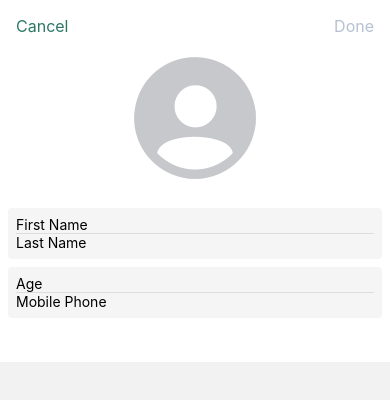
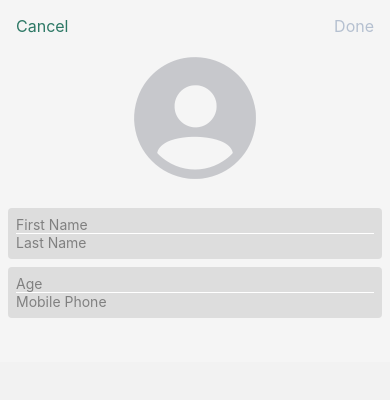
Before and after one commit to dyahnrchls/contactApps, a React Native app: screen /Add in a window 390 px wide. Shown: the top 400 px of the page. Built offline with nearby package versions, Linux system fonts and the light colour scheme; no server answers.

Commit message:
Update style.

```diff
--- a/package.json
+++ b/package.json
@@ -7,7 +7,8 @@
     "ios": "react-native run-ios",
     "lint": "eslint .",
     "start": "react-native start",
-    "test": "jest"
+    "test": "jest",
+    "build": "cd ./android && ./gradlew clean && ./gradlew app:assembleRelease"
   },
   "dependencies": {
     "@react-navigation/native": "^6.1.17",
--- a/src/components/CallLog/CallLog.tsx
+++ b/src/components/CallLog/CallLog.tsx
@@ -15,10 +15,10 @@ export const CallLog = ({icon, title, date, testID}: CallLogProps) => {
         {icon && (
           <View {...(testID && {testID: `${testID}-info-icon`})}>{icon}</View>
         )}
-        <Text>{title}</Text>
+        <Text style={styles.colorText}>{title}</Text>
       </View>
 
-      <Text>{date}</Text>
+      <Text style={styles.colorText}>{date}</Text>
     </View>
   );
 };
@@ -37,4 +37,7 @@ const styles = StyleSheet.create({
     gap: 16,
     alignItems: 'center',
   },
+  colorText: {
+    color: 'gray',
+  },
 });
--- a/src/screens/Add/AddScreen.tsx
+++ b/src/screens/Add/AddScreen.tsx
@@ -49,18 +49,30 @@ const AddScreen: React.FC<Props> = ({navigation}): React.JSX.Element => {
             <TextInput
               placeholder="First Name"
               onChangeText={setFirstName}
-              style={styles.inputBorder}
+              style={styles.inputWithBorder}
+              placeholderTextColor={'gray'}
             />
-            <TextInput placeholder="Last Name" onChangeText={setLastName} />
+            <TextInput
+              placeholder="Last Name"
+              onChangeText={setLastName}
+              placeholderTextColor={'gray'}
+              style={styles.input}
+            />
           </View>
           <View style={styles.inputContent}>
             <TextInput
               placeholder="Age"
               keyboardType="number-pad"
               onChangeText={setAge}
-              style={styles.inputBorder}
+              style={styles.inputWithBorder}
+              placeholderTextColor={'gray'}
             />
-            <TextInput placeholder="Mobile Phone" keyboardType="number-pad" />
+            <TextInput
+              placeholder="Mobile Phone"
+              keyboardType="number-pad"
+              placeholderTextColor={'gray'}
+              style={styles.input}
+            />
           </View>
         </View>
       </View>
@@ -75,7 +87,7 @@ const styles = StyleSheet.create({
     justifyContent: 'space-between',
     paddingTop: 16,
     paddingHorizontal: 16,
-    backgroundColor: 'white',
+    backgroundColor: '#F5F5F5',
   },
   upperButton: {
     color: '#2C7865',
@@ -86,7 +98,7 @@ const styles = StyleSheet.create({
     fontSize: 16,
   },
   content: {
-    backgroundColor: 'white',
+    backgroundColor: '#F5F5F5',
     height: '100%',
   },
   photoContainer: {
@@ -101,13 +113,17 @@ const styles = StyleSheet.create({
     flexDirection: 'column',
   },
   inputContent: {
-    backgroundColor: '#F6F5F5',
+    backgroundColor: '#DDDDDD',
     padding: 8,
     borderRadius: 4,
   },
-  inputBorder: {
+  inputWithBorder: {
     borderBottomWidth: 0.2,
-    borderBottomColor: '#DDDDDD',
+    borderBottomColor: 'white',
+    color: 'black',
+  },
+  input: {
+    color: 'black',
   },
   photo: {
     width: 150,
--- a/src/screens/Detail/DetailScreen.tsx
+++ b/src/screens/Detail/DetailScreen.tsx
@@ -47,7 +47,7 @@ const DetailScreen: React.FC<Props> = ({
       <StatusBar barStyle={'light-content'} />
       {contacts?.loading ? (
         <View style={styles.loadingContainer}>
-          <Text>Loading...</Text>
+          <Text style={styles.loadingText}>Loading...</Text>
         </View>
       ) : (
         <>
@@ -89,25 +89,25 @@ const DetailScreen: React.FC<Props> = ({
               <CallLog
                 title="Incoming Call"
                 date="April 4, 16:46"
-                icon={<SimpleLineIcons name="call-in" />}
+                icon={<SimpleLineIcons name="call-in" color="gray" />}
               />
 
               <CallLog
                 title="Message"
                 date="April 4, 15:46"
-                icon={<Icon name="message" />}
+                icon={<Icon name="message" color="gray" />}
               />
 
               <CallLog
                 title="Outgoing Call"
                 date="April 4, 14:46"
-                icon={<SimpleLineIcons name="call-out" />}
+                icon={<SimpleLineIcons name="call-out" color="gray" />}
               />
 
               <CallLog
                 title="Missed Call"
                 date="April 4, 13:46"
-                icon={<SimpleLineIcons name="call-end" />}
+                icon={<SimpleLineIcons name="call-end" color="gray" />}
               />
             </View>
           </View>
@@ -137,9 +137,13 @@ const styles = StyleSheet.create({
     display: 'flex',
     justifyContent: 'center',
     alignItems: 'center',
+    backgroundColor: '#F5F5F5',
+  },
+  loadingText: {
+    color: 'black',
   },
   container: {
-    backgroundColor: 'white',
+    backgroundColor: '#F5F5F5',
     height: '100%',
   },
   photoContainer: {
@@ -207,7 +211,7 @@ const styles = StyleSheet.create({
     bottom: 0,
     width: '100%',
     borderTopWidth: 0.2,
-    backgroundColor: 'white',
+    backgroundColor: '#F5F5F5',
   },
   button: {
     width: (50 / 100) * screenWidth,
--- a/src/screens/Edit/EditScreen.tsx
+++ b/src/screens/Edit/EditScreen.tsx
@@ -71,24 +71,33 @@ const EditScreen: React.FC<Props> = ({
             <TextInput
               placeholder="First Name"
               defaultValue={contact?.data?.firstName}
-              style={styles.inputBorder}
+              style={styles.inputWithBorder}
               onChangeText={setFirstName}
+              placeholderTextColor={'gray'}
             />
             <TextInput
               placeholder="Last Name"
               defaultValue={contact?.data?.lastName}
               onChangeText={setLastName}
+              placeholderTextColor={'gray'}
+              style={styles.input}
             />
           </View>
           <View style={styles.inputContent}>
             <TextInput
               placeholder="Age"
               keyboardType="number-pad"
-              style={styles.inputBorder}
+              style={styles.inputWithBorder}
               defaultValue={contact?.data?.age?.toString()}
               onChangeText={setAge}
+              placeholderTextColor={'gray'}
             />
-            <TextInput placeholder="Mobile Phone" keyboardType="number-pad" />
+            <TextInput
+              placeholder="Mobile Phone"
+              keyboardType="number-pad"
+              placeholderTextColor={'gray'}
+              style={styles.input}
+            />
           </View>
         </View>
       </View>
@@ -103,7 +112,7 @@ const styles = StyleSheet.create({
     justifyContent: 'space-between',
     paddingTop: 16,
     paddingHorizontal: 16,
-    backgroundColor: 'white',
+    backgroundColor: '#F5F5F5',
   },
   upperButton: {
     color: '#2C7865',
@@ -114,7 +123,7 @@ const styles = StyleSheet.create({
     fontSize: 16,
   },
   content: {
-    backgroundColor: 'white',
+    backgroundColor: '#F5F5F5',
     height: '100%',
   },
   photoContainer: {
@@ -129,13 +138,17 @@ const styles = StyleSheet.create({
     flexDirection: 'column',
   },
   inputContent: {
-    backgroundColor: '#F6F5F5',
+    backgroundColor: '#DDDDDD',
     padding: 8,
     borderRadius: 4,
   },
-  inputBorder: {
+  inputWithBorder: {
     borderBottomWidth: 0.2,
-    borderBottomColor: '#DDDDDD',
+    borderBottomColor: 'white',
+    color: 'black',
+  },
+  input: {
+    color: 'black',
   },
   photo: {
     width: 150,
--- a/src/screens/Home/HomeScreen.tsx
+++ b/src/screens/Home/HomeScreen.tsx
@@ -50,19 +50,24 @@ const HomeScreen: React.FC<Props> = ({navigation}): React.JSX.Element => {
             <Text style={styles.contactTitle}> {section.title}</Text>
           </View>
         )}
+        indexLetterStyle={styles.indexLetterStyle}
       />
       <TouchableOpacity
         style={styles.addButtonContainer}
         onPress={handleNavigateToAdd}>
-        <Icon name="add-circle" size={50} color={'#2C7865'} />
+        <Icon name="add-circle" size={70} color={'#2C7865'} />
       </TouchableOpacity>
     </SafeAreaView>
   );
 };
 
 const styles = StyleSheet.create({
+  indexLetterStyle: {
+    color: 'gray',
+    fontSize: 14,
+  },
   container: {
-    backgroundColor: 'white',
+    backgroundColor: '#F5F5F5',
   },
   contactContainer: {
     display: 'flex',
@@ -79,10 +84,12 @@ const styles = StyleSheet.create({
   },
   contactTitleContainer: {
     paddingTop: 16,
-    paddingHorizontal: 16,
+    paddingHorizontal: 8,
     borderBottomWidth: 0.2,
   },
   contactTitle: {
+    fontSize: 20,
+    color: 'gray',
     paddingBottom: 8,
     borderBottomWidth: 0.2,
   },
```
